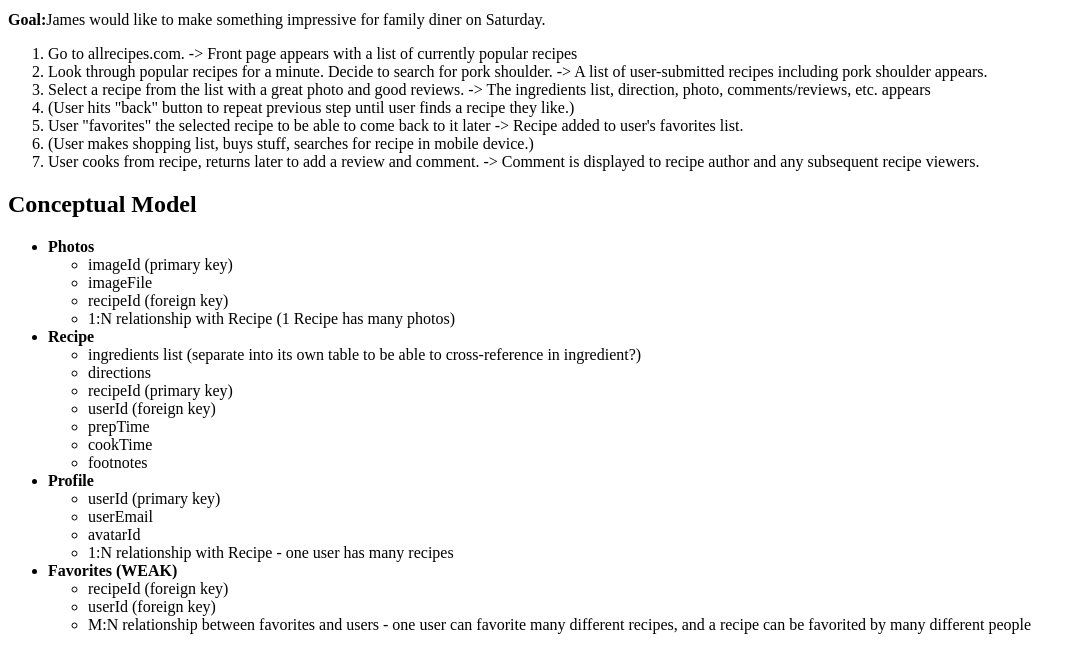
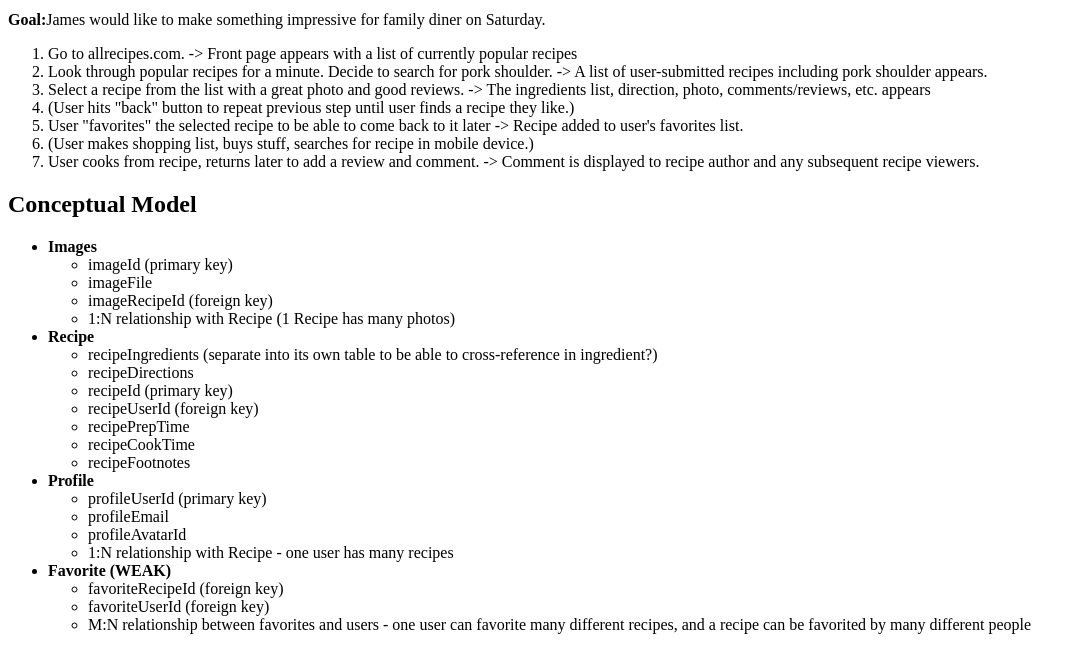
Before and after one commit to rdicharry/data-design-allrecipes, a PHP site: page / in a window 1280 px wide. Shown: the part 501-1151 px from the top of the page, without its empty margins (0-1086 px from the left). Run offline with PHP 8.4, Linux system fonts and the light colour scheme.

Commit message:
changed attribute names to have entity prefixes for consistenty

```diff
--- a/public_html/index.php
+++ b/public_html/index.php
@@ -28,13 +28,7 @@
 			</section>
 			<section>
 				<h1>Use Case</h1>
-				<!-- Use case should contain the following info:
-				<p>Main Goal</p>
-				<p>Who</p>
-				<p>What</p>
-				<p>Where</p>
-				<p>What Technology</p>
-				-->
+
 				<p>James is a little bored with his usual go-to recipes. He is cooking a big meal Saturday for his family, and would like to try something new. He opens up his laptop and browses through a list of currently popular recipes, and he has searched for pork shoulder in ingredients because he thinks that will be particularly tasty. He has narrowed down his ideas to a single recipe he would like to try. He has taken a look at the ingredients he thinks he will need. Sometimes he likes to print out the recipe, but usually he just keeps it open on his ipad. He has made a grocery list and picked up most of the ingredients, but forgot to get one of the spices needed. He scrolls thorugh the comments to see if any reviewers have replaced it, or done without. He cooks it up. His family loves it, and so does he! The leftovers tase great, and he is quite thrilled, so he leaves a comment about how it works well even with some modifications, and a 5-star review for the author.</p>
 			</section>
 			<section>
@@ -56,23 +50,25 @@
 			<section>
 				<h1>Conceptual Model</h1>
 					<ul>
-						<li><b>Photos</b>
+						<li><b>Images</b>
 							<ul>
 								<li>imageId (primary key)</li>
 								<li>imageFile</li>
-								<li>recipeId (foreign key)</li>
+								<li>imageRecipeId (foreign key)</li>
 								<li>1:N relationship with Recipe (1 Recipe has many photos)</li>
 							</ul>
 						</li>
 						<li><b>Recipe</b>
 							<ul>
-								<li>ingredients list (separate into its own table to be able to cross-reference in ingredient?)</li>
-								<li>directions</li>
+								<li>recipeIngredients (separate into its own table to be able to cross-reference in
+									ingredient?)
+								</li>
+								<li>recipeDirections</li>
 								<li>recipeId (primary key)</li>
-								<li>userId (foreign key)</li>
-								<li>prepTime</li>
-								<li>cookTime</li>
-								<li>footnotes</li>
+								<li>recipeUserId (foreign key)</li>
+								<li>recipePrepTime</li>
+								<li>recipeCookTime</li>
+								<li>recipeFootnotes</li>
 
 							</ul>
 						</li>
@@ -88,16 +84,16 @@
 						</li> -->
 						<li><b>Profile</b>
 							<ul>
-								<li>userId (primary key)</li>
-								<li>userEmail</li>
-								<li>avatarId</li>
+								<li>profileUserId (primary key)</li>
+								<li>profileEmail</li>
+								<li>profileAvatarId</li>
 								<li>1:N relationship with Recipe - one user has many recipes</li>
 							</ul>
 						</li>
-						<li><b>Favorites (WEAK)</b>
+						<li><b>Favorite (WEAK)</b>
 							<ul>
-								<li>recipeId (foreign key)</li>
-								<li>userId (foreign key)</li>
+								<li>favoriteRecipeId (foreign key)</li>
+								<li>favoriteUserId (foreign key)</li>
 								<li>M:N relationship between favorites and users - one user can favorite many different recipes, and a recipe can be favorited by many different people</li>
 							</ul>
 						</li>
```
